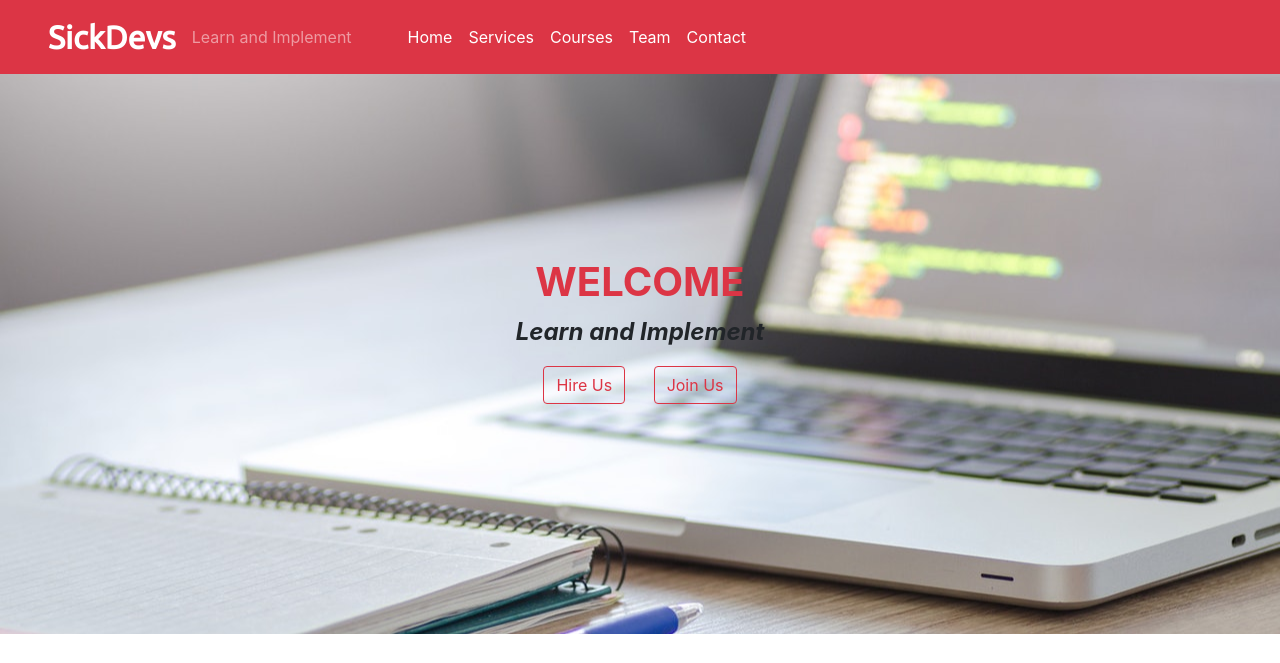
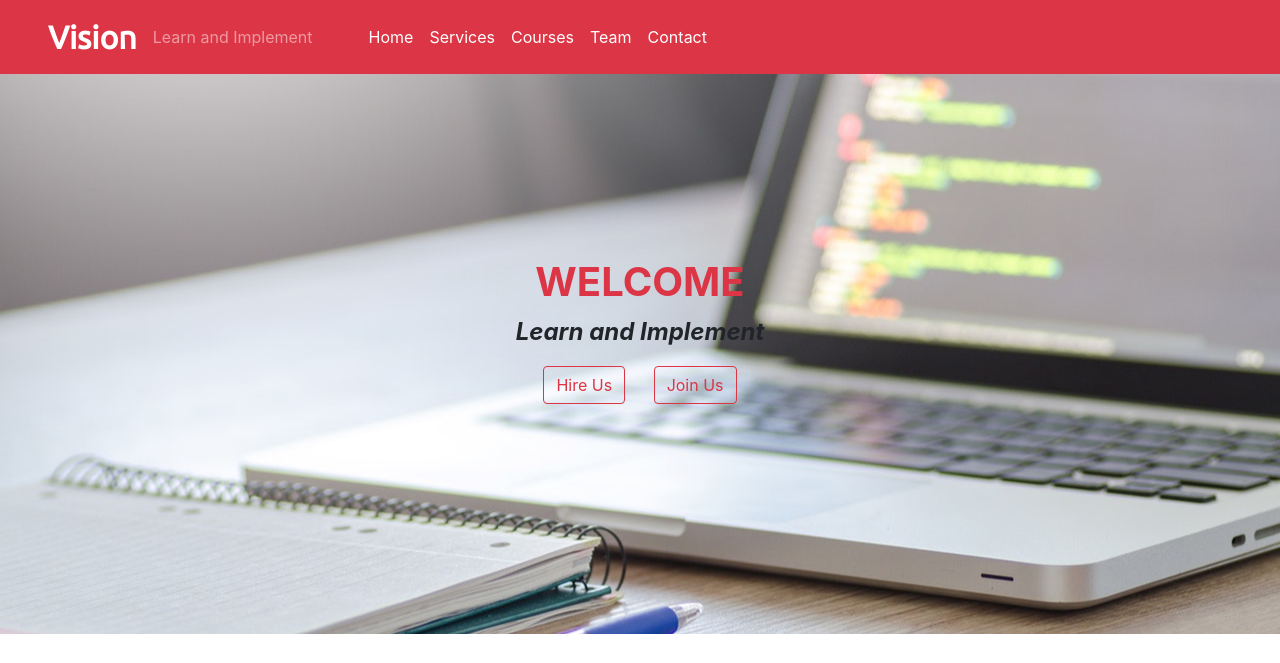
Before and after one commit to Iyonissio/BeautifulCorpPage-Bootstrap4, a plain HTML site: page index.html in a window 1280 px wide. Shown: the top 663 px of the page. Drawn offline with nearby package versions, Linux system fonts and the light colour scheme.

Commit message:
Update index.html
Vision Name added

```diff
--- a/index.html
+++ b/index.html
@@ -30,7 +30,7 @@
 <body>
   <!-- Start Nagigation -->
   <nav class="navbar navbar-expand-sm navbar-dark bg-danger pl-5 fixed-top">
-    <a href="index.html" class="navbar-brand">SickDevs</a>
+    <a href="index.html" class="navbar-brand">Vision</a>
     <span class="navbar-text">Learn and Implement</span>
     <button type="button" class="navbar-toggler" data-toggle="collapse" data-target="#myMenu">
       <span class="navbar-toggler-icon"></span>
```
